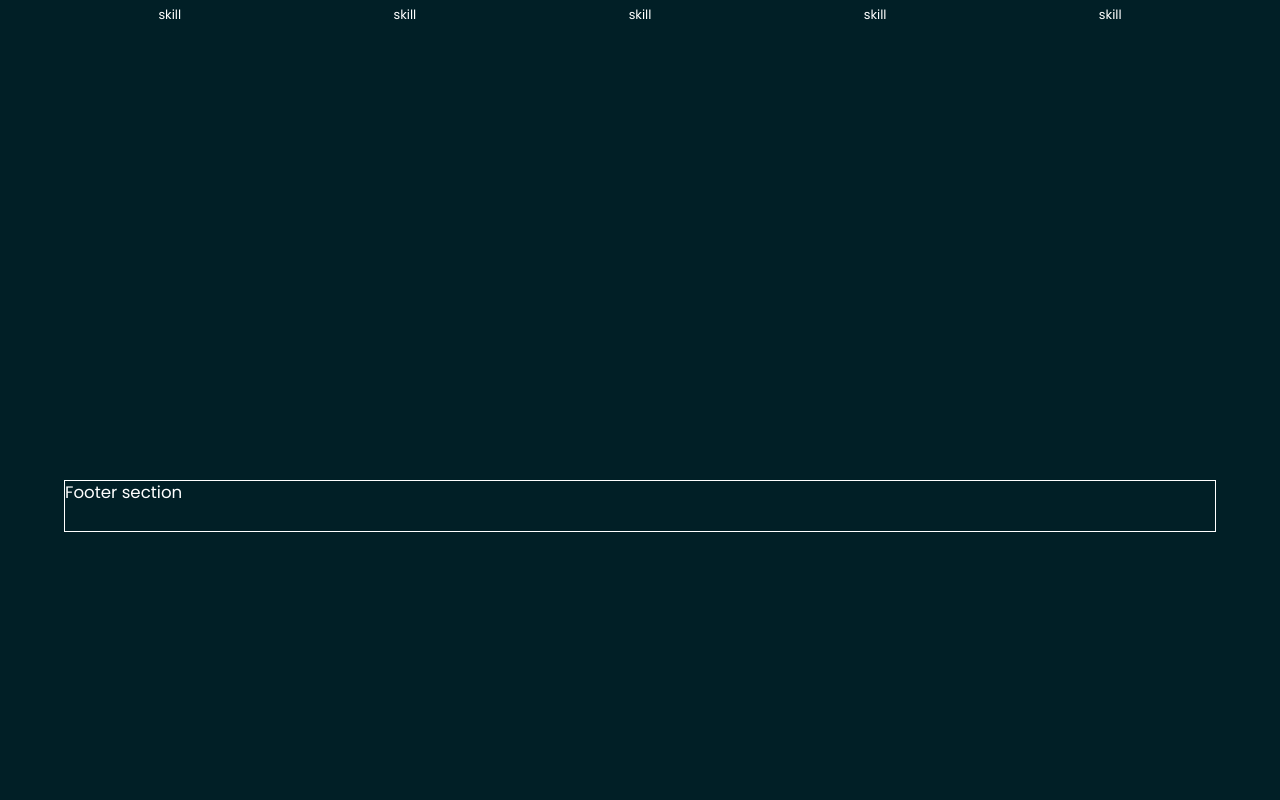
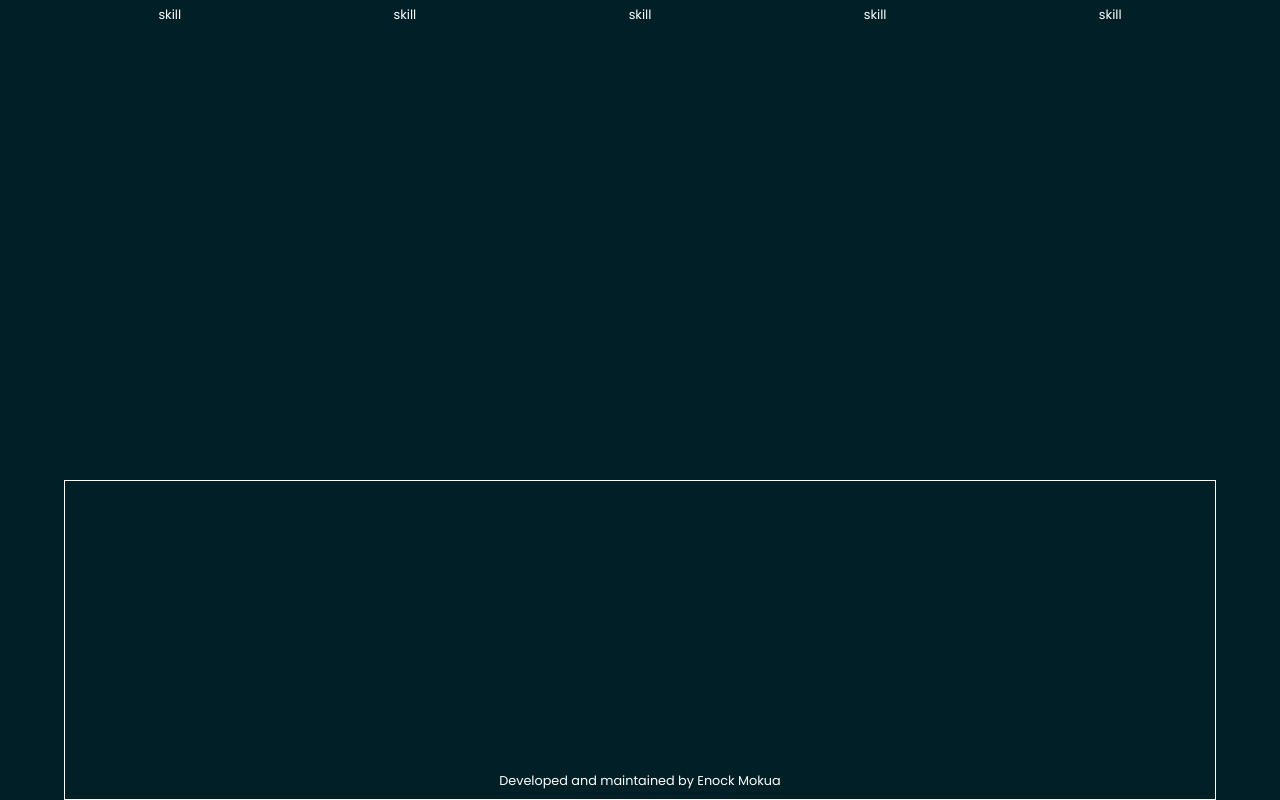
Before and after one commit to MokuaEnock/moku, a React (Create React App) app: page /skills in a window 1280 px wide. Shown: the part 230-1030 px from the top of the page. Before the commit the page ends 800 px from the top, so only its background shows below. Built offline with nearby package versions, Linux system fonts and the light colour scheme.

Commit message:
create asic structure of footer

```diff
--- a/src/App.css
+++ b/src/App.css
@@ -31,5 +31,22 @@ body {
 }
 
 footer {
-  height: 4vw;
+  height: 25vw;
+  width:100%;
+  display: flex;
+  flex-direction: column;
+  align-items: center;
+  justify-content: space-between;
 }
+
+footer>p{
+  width: 100%;
+  height:3vw;
+  font-size:1vw;
+  display: flex;
+  flex-direction: column;
+  align-items: center;
+  justify-content: center;
+  text-align: center;
+
+}
--- a/src/components/footer.js
+++ b/src/components/footer.js
@@ -1,3 +1,7 @@
 export default function Footer() {
-  return <footer>Footer section</footer>;
+  return <footer>
+    <div></div>
+    <div></div>
+    <p>Developed and maintained by Enock Mokua</p>
+  </footer>;
 }
```
